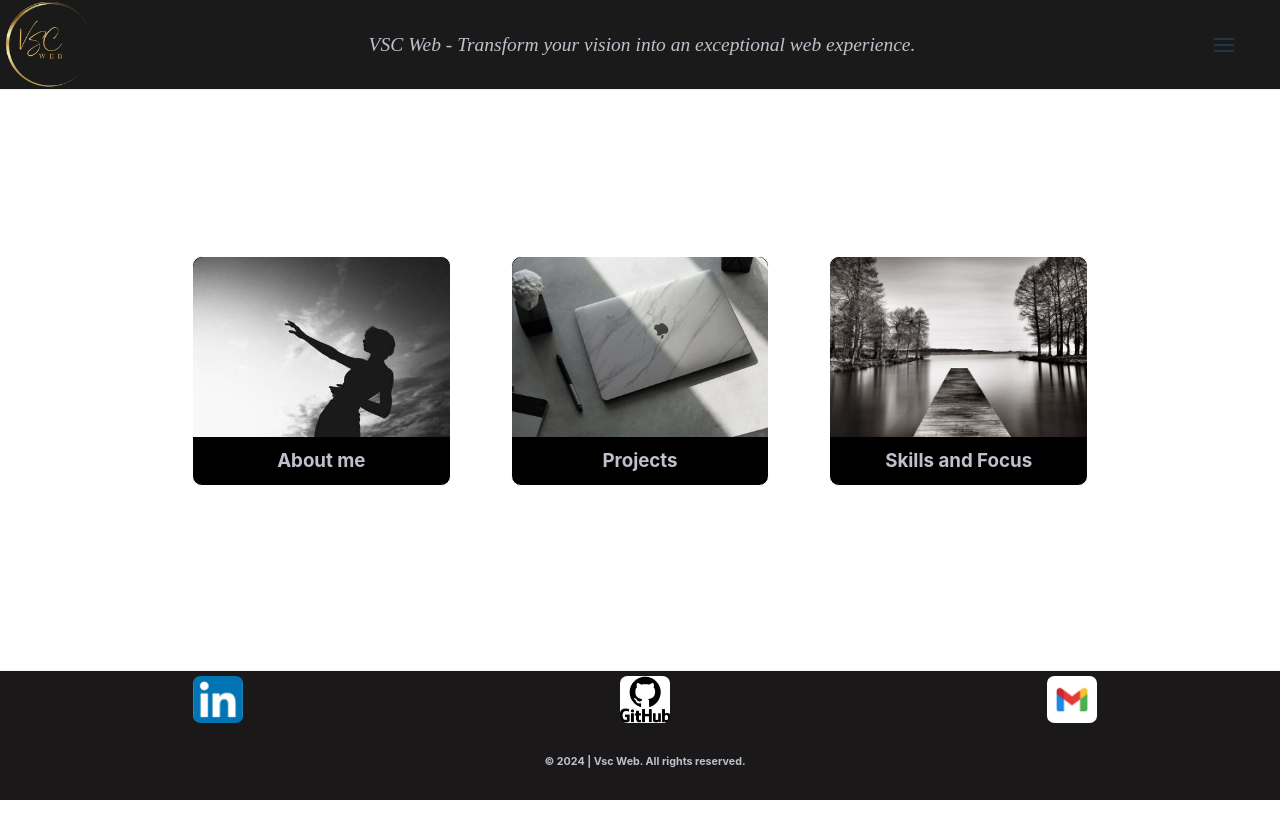
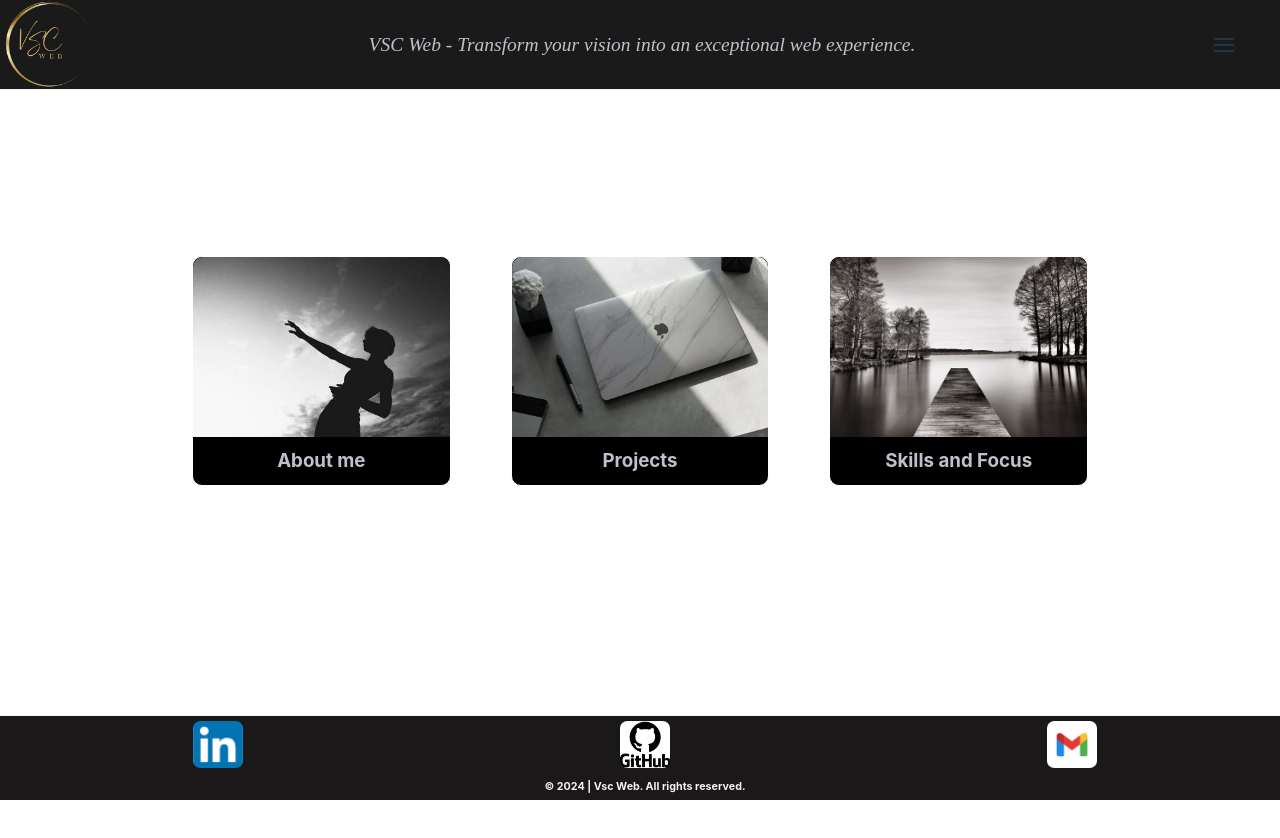
Before and after one commit to valihna/scvportfolio.github.io, a React (Vite) app: page /home in a window 1280 px wide. Shown: the top 838 px of the page. Built offline with nearby package versions, Linux system fonts and the light colour scheme.

Commit message:
ajustement du footer avec le copyright

```diff
--- a/src/components/footer/Footer.css
+++ b/src/components/footer/Footer.css
@@ -6,15 +6,15 @@
   background-color: rgb(26, 24, 24);
   padding: 5px;
   border-top: solid 1px rgb(243, 241, 241);
-  margin-top: 100px;
-  margin-bottom: 0px;
+  margin: 0;
 }
 
 .footer-container {
   display: flex;
   justify-content: space-around;
   align-items: center;
-  /* margin-right: 40px; */
+  margin: 0;
+  padding: 0;
 }
 
 .footer img {
@@ -24,9 +24,16 @@
 .img {
   border-radius: 15% 15%;
 }
-.h6 {
-  text-align: center; /* Center text for better alignment */
+
+.conf-footer {
+  margin: 5px 0 0 0;
+  padding: 0;
+  text-align: center;
+}
+
+.conf-footer h6 {
   color: #f3f1f1;
+  margin: 0;
 }
 
 @media screen and (min-width: 768px) {
```
